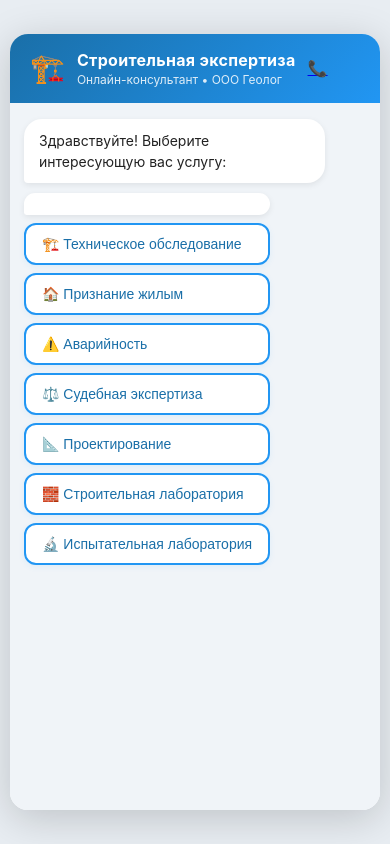
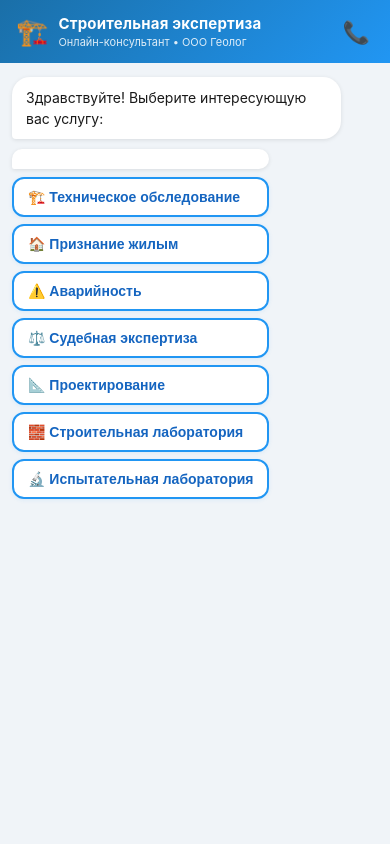
Before and after one commit to rrogulin1980-ship-it/max-miniapp, a plain HTML site: page index.html in a window 390 px wide. Drawn offline with Linux system fonts and the light colour scheme.

Commit message:
Improve styles.css: full-height mobile layout, touch targets, safe-area

```diff
--- a/styles.css
+++ b/styles.css
@@ -9,54 +9,82 @@ body {
   background: #e8edf2;
   display: flex;
   justify-content: center;
-  align-items: center;
+  align-items: flex-start;
   min-height: 100vh;
-  padding: 10px;
+  min-height: 100dvh;
+  padding: 0;
+  overflow: hidden;
 }
 
 .chat-wrapper {
   width: 100%;
   max-width: 480px;
-  height: 92vh;
-  max-height: 800px;
+  height: 100vh;
+  height: 100dvh;
   background: #fff;
-  border-radius: 18px;
   display: flex;
   flex-direction: column;
-  box-shadow: 0 8px 40px rgba(0,0,0,0.18);
   overflow: hidden;
+  margin: 0 auto;
 }
 
 .chat-header {
   background: linear-gradient(135deg, #1a6fa8, #2196f3);
   color: #fff;
-  padding: 16px 20px;
+  padding: 14px 16px;
   display: flex;
   align-items: center;
-  gap: 12px;
+  gap: 10px;
+  flex-shrink: 0;
+  box-shadow: 0 2px 8px rgba(0,0,0,0.15);
+}
+
+.header-logo {
+  font-size: 26px;
   flex-shrink: 0;
 }
 
-.header-logo {
-  font-size: 28px;
+.header-info {
+  flex: 1;
+  min-width: 0;
 }
 
 .header-title {
-  font-size: 16px;
+  font-size: 15px;
   font-weight: 700;
-  letter-spacing: 0.3px;
+  letter-spacing: 0.2px;
+  white-space: nowrap;
+  overflow: hidden;
+  text-overflow: ellipsis;
 }
 
 .header-subtitle {
-  font-size: 12px;
+  font-size: 11px;
   opacity: 0.85;
   margin-top: 2px;
+  white-space: nowrap;
+  overflow: hidden;
+  text-overflow: ellipsis;
+}
+
+.header-phone {
+  font-size: 22px;
+  text-decoration: none;
+  flex-shrink: 0;
+  opacity: 0.9;
+  transition: opacity 0.2s;
+  padding: 4px;
+}
+
+.header-phone:hover {
+  opacity: 1;
 }
 
 .chat-messages {
   flex: 1;
   overflow-y: auto;
-  padding: 16px 14px;
+  -webkit-overflow-scrolling: touch;
+  padding: 14px 12px;
   display: flex;
   flex-direction: column;
   gap: 10px;
@@ -66,8 +94,8 @@ body {
 .message {
   display: flex;
   flex-direction: column;
-  max-width: 88%;
-  animation: fadeIn 0.25s ease;
+  max-width: 90%;
+  animation: fadeIn 0.22s ease;
 }
 
 .message.bot {
@@ -79,18 +107,19 @@ body {
 }
 
 .message-bubble {
-  padding: 11px 15px;
+  padding: 10px 14px;
   border-radius: 18px;
   font-size: 14px;
   line-height: 1.5;
   white-space: pre-wrap;
+  word-break: break-word;
 }
 
 .message.bot .message-bubble {
   background: #fff;
-  color: #222;
+  color: #1a1a1a;
   border-bottom-left-radius: 4px;
-  box-shadow: 0 2px 6px rgba(0,0,0,0.08);
+  box-shadow: 0 1px 4px rgba(0,0,0,0.1);
 }
 
 .message.user .message-bubble {
@@ -102,59 +131,59 @@ body {
 .buttons-group {
   display: flex;
   flex-direction: column;
-  gap: 8px;
+  gap: 7px;
   margin-top: 8px;
   width: 100%;
-  max-width: 360px;
-  align-self: flex-start;
+  max-width: 340px;
 }
 
 .btn-choice {
   background: #fff;
   border: 2px solid #2196f3;
-  color: #1a6fa8;
-  padding: 11px 16px;
+  color: #1565c0;
+  padding: 10px 14px;
   border-radius: 12px;
   font-size: 14px;
-  font-weight: 500;
+  font-weight: 600;
   cursor: pointer;
   text-align: left;
-  transition: all 0.18s;
-  box-shadow: 0 2px 6px rgba(33,150,243,0.08);
+  transition: all 0.15s;
+  box-shadow: 0 1px 4px rgba(33,150,243,0.1);
+  touch-action: manipulation;
 }
 
-.btn-choice:hover {
+.btn-choice:active {
   background: #2196f3;
   color: #fff;
-  transform: translateY(-1px);
-  box-shadow: 0 4px 12px rgba(33,150,243,0.25);
+  transform: scale(0.98);
 }
 
 .btn-back {
   background: #f5f5f5;
   border: 1.5px solid #ccc;
-  color: #555;
-  padding: 9px 16px;
+  color: #666;
+  padding: 9px 14px;
   border-radius: 12px;
   font-size: 13px;
   cursor: pointer;
   text-align: left;
-  transition: all 0.18s;
+  transition: all 0.15s;
+  touch-action: manipulation;
 }
 
-.btn-back:hover {
-  background: #eee;
+.btn-back:active {
+  background: #e0e0e0;
 }
 
 .typing-indicator {
   display: flex;
   align-items: center;
   gap: 4px;
-  padding: 12px 16px;
+  padding: 12px 14px;
   background: #fff;
   border-radius: 18px;
   border-bottom-left-radius: 4px;
-  box-shadow: 0 2px 6px rgba(0,0,0,0.08);
+  box-shadow: 0 1px 4px rgba(0,0,0,0.1);
   width: fit-content;
 }
 
@@ -164,6 +193,7 @@ body {
   background: #bbb;
   border-radius: 50%;
   animation: bounce 1.2s infinite;
+  display: block;
 }
 
 .typing-indicator span:nth-child(2) { animation-delay: 0.2s; }
@@ -175,31 +205,35 @@ body {
 }
 
 @keyframes fadeIn {
-  from { opacity: 0; transform: translateY(6px); }
-  to { opacity: 1; transform: translateY(0); }
+  from { opacity: 0; transform: translateY(5px); }
+  to   { opacity: 1; transform: translateY(0); }
 }
 
 .chat-input-area {
-  padding: 12px 14px;
+  padding: 10px 12px;
   background: #fff;
-  border-top: 1px solid #e8e8e8;
+  border-top: 1px solid #e5e5e5;
   display: flex;
   gap: 8px;
   flex-shrink: 0;
+  align-items: center;
+  padding-bottom: calc(10px + env(safe-area-inset-bottom));
 }
 
 .chat-input-area input {
   flex: 1;
-  padding: 11px 14px;
+  padding: 10px 14px;
   border: 1.5px solid #ddd;
   border-radius: 24px;
   font-size: 14px;
   outline: none;
   transition: border 0.2s;
+  background: #f8f8f8;
 }
 
 .chat-input-area input:focus {
   border-color: #2196f3;
+  background: #fff;
 }
 
 .chat-input-area button {
@@ -209,24 +243,30 @@ body {
   border-radius: 50%;
   width: 42px;
   height: 42px;
+  min-width: 42px;
   font-size: 18px;
   cursor: pointer;
   transition: background 0.2s;
+  display: flex;
+  align-items: center;
+  justify-content: center;
+  touch-action: manipulation;
 }
 
-.chat-input-area button:hover {
-  background: #1a6fa8;
+.chat-input-area button:active {
+  background: #1565c0;
 }
 
 .success-banner {
-  background: linear-gradient(135deg, #43a047, #66bb6a);
+  background: linear-gradient(135deg, #2e7d32, #43a047);
   color: #fff;
   border-radius: 14px;
   padding: 14px 16px;
   font-size: 13.5px;
   line-height: 1.6;
-  box-shadow: 0 2px 10px rgba(67,160,71,0.2);
-  max-width: 88%;
+  box-shadow: 0 2px 10px rgba(46,125,50,0.25);
+  max-width: 90%;
   align-self: flex-start;
   animation: fadeIn 0.25s ease;
+  word-break: break-word;
 }
```
